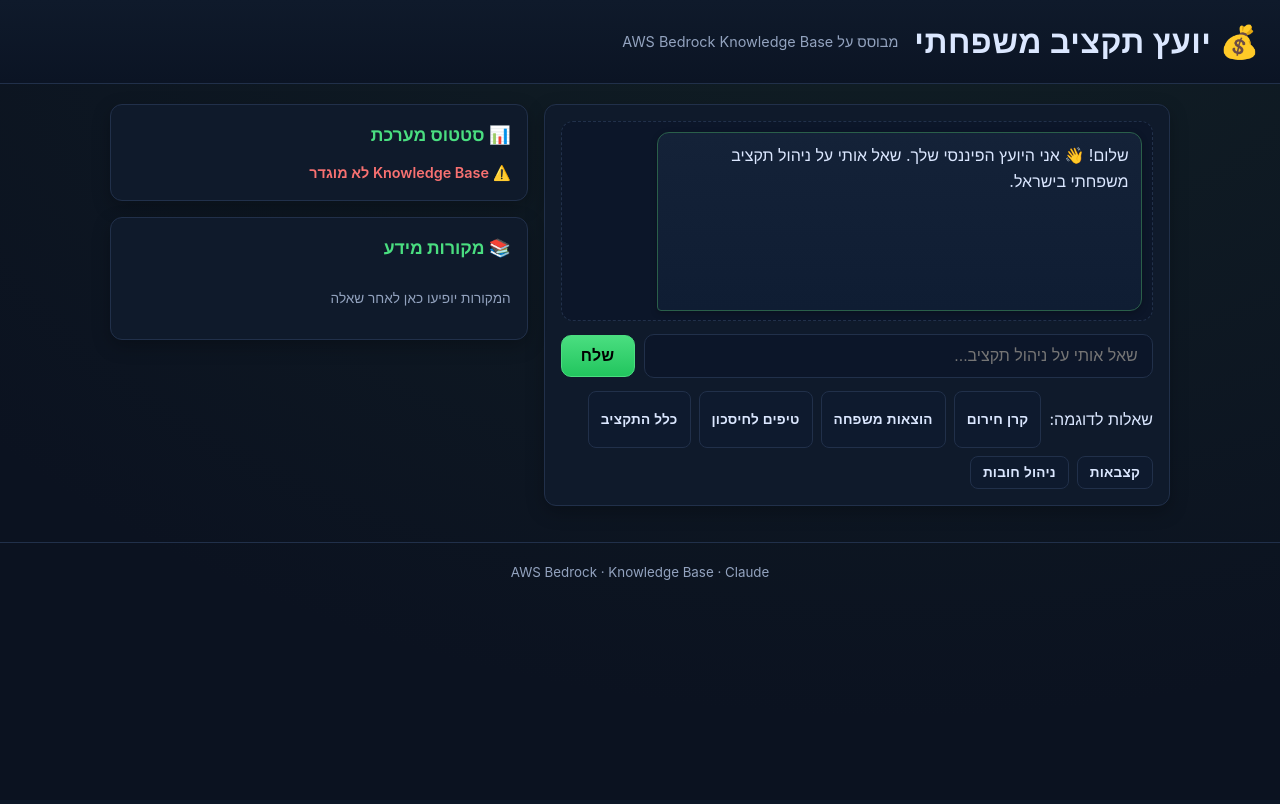
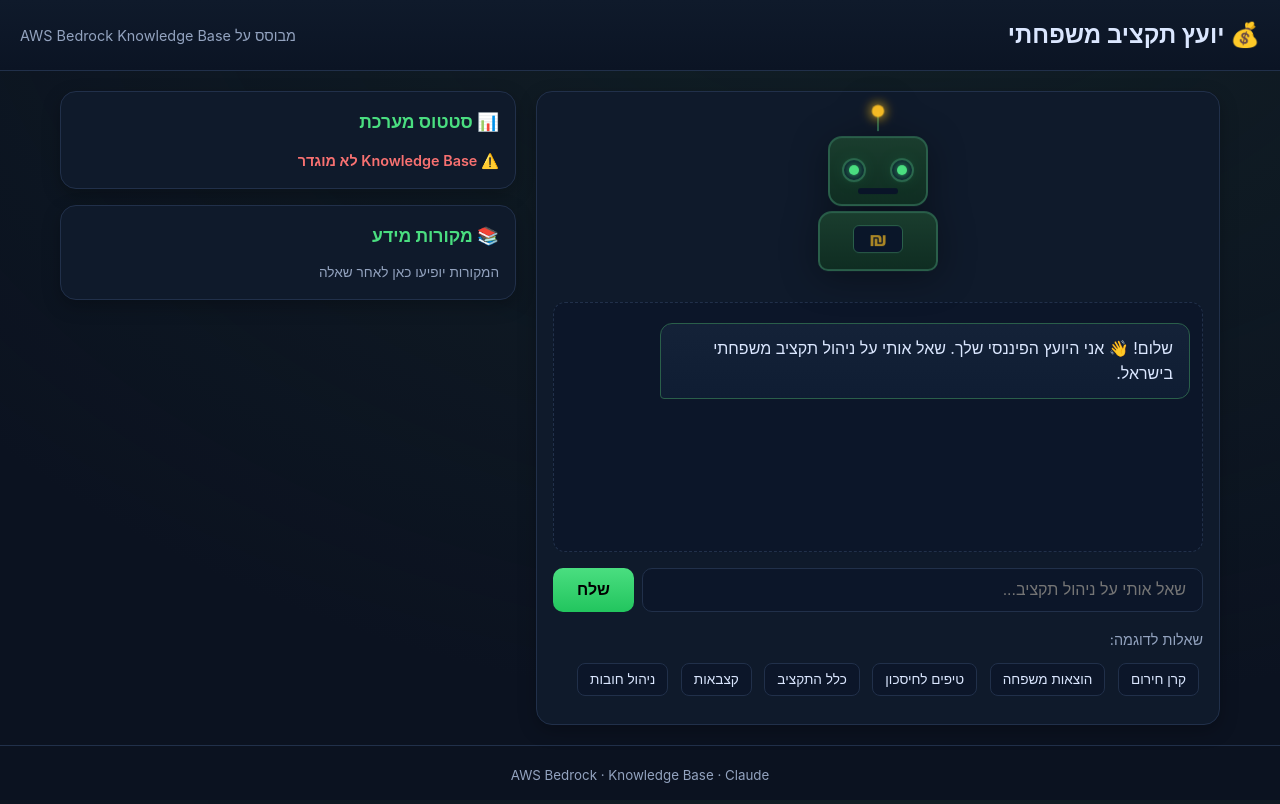
Before and after one commit to asafAtriis/budget-assistant, a Flask app: page / in a window 1280 px wide. Before the commit the page ends 580 px from the top, so only its background shows below. Run offline with Flask 3, Linux system fonts and the light colour scheme.

Commit message:
Enhance chat interface with robot animation and example questions; improve user interaction and visual appeal

```diff
--- a/static/css/main.css
+++ b/static/css/main.css
@@ -5,7 +5,7 @@
   --border: #21304a;
   --text: #dbe7ff;
   --muted: #93a3bf;
-  --accent: #4ade80;      /* Green for money theme */
+  --accent: #4ade80;
   --accent-2: #22c55e;
   --user: #1f2c44;
   --bot: #142238;
@@ -13,225 +13,145 @@
   --gold: #fbbf24;
 }
 
-* { box-sizing: border-box; }
-html, body { height: 100%; margin: 0; }
+* { box-sizing: border-box; margin: 0; padding: 0; }
+html, body { height: 100%; }
 body {
-  font-family: -apple-system, BlinkMacSystemFont, 'Segoe UI', Roboto, 'Helvetica Neue', Arial, sans-serif;
+  font-family: -apple-system, BlinkMacSystemFont, 'Segoe UI', Roboto, sans-serif;
   background: radial-gradient(1200px 800px at 70% -10%, #1e3a2f55, transparent), var(--bg);
   color: var(--text);
   line-height: 1.6;
   direction: rtl;
 }
 
+/* Header & Footer */
 .header {
   padding: 1rem 1.25rem;
   border-bottom: 1px solid var(--border);
   background: linear-gradient(180deg, #0f1a2b, #0b1424);
   display: flex;
   align-items: center;
-  gap: 1rem;
+  justify-content: space-between;
 }
-.header h1 { margin: 0; font-weight: 700; letter-spacing: .5px; }
+.header h1 { font-size: 1.5rem; font-weight: 700; }
 .header .subtitle { color: var(--muted); font-size: 0.9rem; }
+.footer { padding: 1rem; text-align: center; color: var(--muted); border-top: 1px solid var(--border); }
 
-.footer {
-  padding: 1rem 1.25rem;
-  border-top: 1px solid var(--border);
-  text-align: center;
-  color: var(--muted);
-}
+/* Layout */
+.container { max-width: 1200px; margin: 0 auto; padding: 1.25rem; }
+.grid { display: grid; grid-template-columns: 1.5fr 1fr; gap: 1.25rem; }
+@media (max-width: 900px) { .grid { grid-template-columns: 1fr; } }
+.col { min-width: 0; }
+.card { background: var(--card); border: 1px solid var(--border); border-radius: 16px; box-shadow: 0 6px 18px var(--shadow); padding: 1rem; }
+.card h2 { margin: 0 0 0.75rem 0; font-size: 1.1rem; color: var(--accent); }
+.docs-col .card + .card { margin-top: 1rem; }
 
-.container { max-width: 1100px; margin: 0 auto; padding: 1.25rem; }
-
-.grid { display: grid; grid-template-columns: 1.4fr .9fr; gap: 1rem; }
-@media (max-width: 980px) {
-  .grid { grid-template-columns: 1fr; }
-}
-
-.card {
-  background: var(--card);
-  border: 1px solid var(--border);
-  border-radius: 16px;
-  box-shadow: 0 6px 18px var(--shadow);
-  padding: 1rem;
-}
-.card h2 { margin: 0 0 0.75rem 0; font-size: 1.1rem; color: var(--accent); }
-
-.small { font-size: .9rem; }
-.muted { color: var(--muted); }
-
-/* Robot --------------------------------------------------- */
-.robot-stage { display: flex; justify-content: center; padding-top: .25rem; }
+/* Robot */
+.robot-stage { display: flex; justify-content: center; padding: 0.5rem 0 1rem 0; }
 .robot {
-  position: relative; width: 180px; height: 220px;
+  position: relative; width: 140px; height: 170px;
   filter: drop-shadow(0 6px 18px rgba(0,0,0,.35));
   animation: float 4s ease-in-out infinite;
 }
 @keyframes float { 0%,100%{transform:translateY(0)} 50%{transform:translateY(-6px)} }
 
 .robot .head {
-  position: absolute; top: 30px; left: 25px; right: 25px; height: 90px;
+  position: absolute; top: 25px; left: 20px; right: 20px; height: 70px;
   background: linear-gradient(180deg, #1a3d2e, #0f2d22);
-  border: 2px solid #2a5f4a; border-radius: 16px;
+  border: 2px solid #2a5f4a; border-radius: 14px;
 }
-.robot .eyes { position: absolute; top: 28px; left: 0; right: 0; display: flex; justify-content: space-around; }
+.robot .eyes { position: absolute; top: 20px; left: 0; right: 0; display: flex; justify-content: space-around; }
 .eye {
-  width: 30px; height: 30px; background: #0a1629; border: 2px solid #2a5f4a; border-radius: 50%;
-  display: grid; place-items: center; overflow: hidden;
+  width: 24px; height: 24px; background: #0a1629; border: 2px solid #2a5f4a; border-radius: 50%;
+  display: grid; place-items: center;
 }
 .eye i {
-  display: block; width: 12px; height: 12px; background: var(--accent); border-radius: 50%;
+  display: block; width: 10px; height: 10px; background: var(--accent); border-radius: 50%;
   box-shadow: 0 0 10px var(--accent), 0 0 20px rgba(74, 222, 128, 0.4);
   animation: blink 4.5s infinite;
 }
 @keyframes blink { 0%,92%,100%{transform:scaleY(1)} 94%{transform:scaleY(.1)} 96%{transform:scaleY(1)} }
 
 .robot .mouth {
-  position: absolute; bottom: 12px; left: 50%; width: 60px; height: 8px; transform: translateX(-50%);
-  background: #091428; border-radius: 6px; box-shadow: inset 0 -1px 0 #203252;
+  position: absolute; bottom: 10px; left: 50%; width: 40px; height: 6px; transform: translateX(-50%);
+  background: #091428; border-radius: 4px;
 }
-.robot.thinking .mouth { animation: speak .42s linear infinite; }
-@keyframes speak { 0%,100%{height:8px} 50%{height:16px} }
+.robot.thinking .mouth { animation: speak .4s linear infinite; }
+@keyframes speak { 0%,100%{height:6px} 50%{height:14px} }
 
 .robot .body {
-  position: absolute; top: 125px; left: 10px; right: 10px; height: 85px;
+  position: absolute; top: 100px; left: 10px; right: 10px; height: 60px;
   background: linear-gradient(180deg, #1a3d2e, #0f2d22);
-  border: 2px solid #2a5f4a; border-radius: 18px 18px 12px 12px;
+  border: 2px solid #2a5f4a; border-radius: 14px 14px 10px 10px;
 }
 .robot .body .panel {
-  position: absolute; left: 50%; top: 18px; transform: translateX(-50%);
-  width: 70px; height: 36px; border-radius: 8px; background: #0a1629; border: 1px solid #2a5f4a;
-  box-shadow: 0 0 12px #2b4776 inset;
+  position: absolute; left: 50%; top: 12px; transform: translateX(-50%);
+  width: 50px; height: 28px; border-radius: 6px; background: #0a1629; border: 1px solid #2a5f4a;
   display: flex; align-items: center; justify-content: center;
 }
 .robot .body .panel .shekel {
-  font-size: 1.5rem; color: var(--gold); font-weight: bold;
+  font-size: 1.2rem; color: var(--gold); font-weight: bold;
   animation: pulse-gold 2s ease-in-out infinite;
 }
 @keyframes pulse-gold { 0%,100%{opacity:1} 50%{opacity:0.5} }
 
-.robot .antenna { position: absolute; top: 0; left: 50%; width: 2px; height: 24px; background: #2a5f4a; transform: translateX(-50%); }
+.robot .antenna { position: absolute; top: 0; left: 50%; width: 2px; height: 20px; background: #2a5f4a; transform: translateX(-50%); }
 .robot .antenna .tip {
-  position: absolute; top: -8px; left: -6px; width: 14px; height: 14px; border-radius: 50%; background: var(--gold);
+  position: absolute; top: -6px; left: -5px; width: 12px; height: 12px; border-radius: 50%; background: var(--gold);
   box-shadow: 0 0 10px var(--gold), 0 0 18px rgba(251, 191, 36, 0.4);
   animation: pulse 1.6s ease-in-out infinite;
 }
-@keyframes pulse { 0%,100%{transform:scale(1);opacity:1} 50%{transform:scale(1.2);opacity:.8} }
+@keyframes pulse { 0%,100%{transform:scale(1);opacity:1} 50%{transform:scale(1.15);opacity:.8} }
 
-/* Messages ------------------------------------------------ */
+/* Messages */
 .messages {
-  max-height: 48vh; min-height: 200px; overflow: auto; padding: .6rem; display: grid; gap: .6rem;
-  border: 1px dashed var(--border); border-radius: 12px; background: #0c1629;
+  min-height: 250px; max-height: 45vh; overflow-y: auto; padding: 0.75rem;
+  border: 1px dashed var(--border); border-radius: 12px; background: #0c1629; margin-bottom: 1rem;
 }
 .bubble {
-  max-width: 85%; padding: .65rem .8rem; border-radius: 12px; line-height: 1.6;
-  word-wrap: break-word; white-space: pre-wrap; box-shadow: 0 2px 6px rgba(0,0,0,.25);
+  max-width: 85%; padding: 0.7rem 1rem; margin: 0.5rem 0; border-radius: 12px;
+  line-height: 1.6; word-wrap: break-word; white-space: pre-wrap;
 }
-.bubble.user {
-  margin-right: auto;
-  background: linear-gradient(180deg, var(--user), #172235);
-  border: 1px solid #2a3d5f;
-  border-radius: 12px 12px 4px 12px;
+.bubble.user { background: linear-gradient(180deg, var(--user), #172235); margin-right: auto; border-bottom-right-radius: 4px; }
+.bubble.bot { background: linear-gradient(180deg, var(--bot), #0f1d33); margin-left: auto; border: 1px solid #2a5f4a; border-bottom-left-radius: 4px; }
+
+/* Chat Form */
+.chat-form { display: flex; gap: 0.5rem; margin-bottom: 1rem; }
+.chat-form input {
+  flex: 1; padding: 0.75rem 1rem; border-radius: 10px; border: 1px solid var(--border);
+  background: #0c1629; color: var(--text); font-size: 1rem;
 }
-.bubble.bot {
-  margin-left: auto;
-  background: linear-gradient(180deg, var(--bot), #0f1d33);
-  border: 1px solid #2a5f4a;
-  border-radius: 12px 12px 12px 4px;
+.chat-form input:focus { outline: none; border-color: var(--accent); box-shadow: 0 0 0 2px rgba(74, 222, 128, 0.2); }
+.chat-form button {
+  padding: 0.75rem 1.5rem; border-radius: 10px; border: none;
+  background: linear-gradient(180deg, var(--accent), var(--accent-2));
+  color: #000; font-weight: 600; font-size: 1rem; cursor: pointer;
 }
+.chat-form button:hover { filter: brightness(1.1); }
 
-/* Chat form ---------------------------------------------- */
-.chat-form { display: grid; grid-template-columns: 1fr auto; gap: .6rem; align-items: center; }
-.chat-form input[type="text"] {
-  width: 100%; padding: .75rem .9rem; border-radius: 10px; border: 1px solid var(--border);
-  background: #0c1629; color: var(--text); outline: none; font-size: 1rem;
+/* Examples */
+.examples { margin-bottom: 0.5rem; }
+.examples p { color: var(--muted); margin-bottom: 0.5rem; font-size: 0.9rem; }
+.example-btn {
+  padding: 0.5rem 0.75rem; margin: 0.25rem; border-radius: 8px;
+  border: 1px solid var(--border); background: #0c1629; color: var(--text);
+  cursor: pointer; font-size: 0.85rem; transition: all 0.2s;
 }
-.chat-form input:focus { border-color: var(--accent); box-shadow: 0 0 0 2px rgba(74, 222, 128, 0.2); }
-.controls { display: flex; gap: .5rem; align-items: center; }
-.k-label { display: flex; align-items: center; gap: .35rem; color: var(--muted); font-size: 0.9rem; }
-.k-label input { width: 50px; padding: 0.5rem; border-radius: 6px; border: 1px solid var(--border); background: #0c1629; color: var(--text); text-align: center; }
+.example-btn:hover { border-color: var(--accent); background: #142238; }
 
-button {
-  padding: .7rem 1.2rem; border-radius: 10px; border: 1px solid var(--accent);
-  background: linear-gradient(180deg, var(--accent), var(--accent-2)); color: #000; cursor: pointer;
-  font-weight: 600; letter-spacing: .2px; font-size: 1rem;
-}
-button:hover { filter: brightness(1.1); }
-button:disabled { opacity: .6; cursor: not-allowed; }
-
-/* Status box */
+/* Status & Sources */
 .status-box { font-size: 0.9rem; }
 .status-ok { color: var(--accent); font-weight: 600; margin-bottom: 0.5rem; }
 .status-error { color: #f87171; font-weight: 600; }
-.status-detail { color: var(--muted); font-size: 0.85rem; }
+.status-detail { color: var(--muted); font-size: 0.85rem; margin-top: 0.25rem; }
 
-/* Context list */
-.context-list {
-  padding-right: 1.2rem;
-  margin: 0.5rem 0 0 0;
-  font-size: 0.85rem;
-  color: var(--muted);
-}
-.context-list li {
-  margin-bottom: 0.75rem;
-  padding-bottom: 0.75rem;
-  border-bottom: 1px dashed var(--border);
-}
-.context-list li:last-child { border-bottom: none; }
-
-/* Example buttons */
-.examples { display: flex; flex-wrap: wrap; gap: 0.5rem; }
-.example-btn {
-  padding: 0.5rem 0.75rem;
-  font-size: 0.85rem;
-  background: #0e1a2e;
-  border: 1px solid var(--border);
-  color: var(--text);
-  border-radius: 8px;
-  cursor: pointer;
-}
-.example-btn:hover {
-  border-color: var(--accent);
-  background: #142238;
-}
-
-/* Side column */
-.docs-col .card + .card { margin-top: 1rem; }
-
-/* Columns */
-.col { min-width: 0; }
-.chat-col { display: grid; gap: .8rem; }
-
-/* Details/Summary */
-details summary {
-  cursor: pointer;
-  color: var(--muted);
-  font-size: 0.9rem;
-}
-details summary:hover { color: var(--text); }
+.sources-box { font-size: 0.85rem; max-height: 300px; overflow-y: auto; }
+.sources-list { padding-right: 1.2rem; margin: 0; list-style: none; }
+.sources-list li { margin-bottom: 0.75rem; padding-bottom: 0.75rem; border-bottom: 1px dashed var(--border); color: var(--muted); line-height: 1.5; }
+.sources-list li:last-child { border-bottom: none; margin-bottom: 0; padding-bottom: 0; }
+.muted { color: var(--muted); }
 
 /* Scrollbar */
-::-webkit-scrollbar { width: 8px; }
+::-webkit-scrollbar { width: 6px; }
 ::-webkit-scrollbar-track { background: var(--bg); }
-::-webkit-scrollbar-thumb { background: var(--border); border-radius: 4px; }
+::-webkit-scrollbar-thumb { background: var(--border); border-radius: 3px; }
 ::-webkit-scrollbar-thumb:hover { background: #3a5070; }
-
-/* Grid layout */
-.grid { display: grid; grid-template-columns: 1.5fr 1fr; gap: 1rem; }
-@media (max-width: 900px) { .grid { grid-template-columns: 1fr; } }
-.col { min-width: 0; }
-.card { background: #0f1a2b; border: 1px solid #21304a; border-radius: 12px; padding: 1rem; margin-bottom: 1rem; }
-.card h2 { margin: 0 0 0.75rem 0; font-size: 1.1rem; color: #4ade80; }
-
-/* Status */
-.status-box { font-size: 0.9rem; }
-.status-ok { color: #4ade80; font-weight: 600; margin-bottom: 0.5rem; }
-.status-error { color: #f87171; font-weight: 600; }
-.status-detail { color: #93a3bf; font-size: 0.85rem; }
-
-/* Sources */
-.sources-box { font-size: 0.85rem; max-height: 300px; overflow-y: auto; }
-.sources-list { padding-right: 1.2rem; margin: 0; }
-.sources-list li { margin-bottom: 0.75rem; padding-bottom: 0.75rem; border-bottom: 1px dashed #21304a; color: #93a3bf; line-height: 1.5; }
-.sources-list li:last-child { border-bottom: none; }
-.muted { color: #93a3bf; }
--- a/templates/index.html
+++ b/templates/index.html
@@ -1,25 +1,47 @@
 {% extends "base.html" %}
 {% block content %}
 <section class="grid">
+  <!-- Chat Column -->
   <div class="col chat-col card">
+    <div class="robot-stage">
+      <div id="robot" class="robot">
+        <div class="antenna"><span class="tip"></span></div>
+        <div class="head">
+          <div class="eyes">
+            <span class="eye left"><i></i></span>
+            <span class="eye right"><i></i></span>
+          </div>
+          <div class="mouth"></div>
+        </div>
+        <div class="body">
+          <div class="panel">
+            <span class="shekel">₪</span>
+          </div>
+        </div>
+      </div>
+    </div>
+
     <div id="messages" class="messages">
       <div class="bubble bot">שלום! 👋 אני היועץ הפיננסי שלך. שאל אותי על ניהול תקציב משפחתי בישראל.</div>
     </div>
+
     <form id="chat-form" class="chat-form">
       <input id="chat-input" type="text" placeholder="שאל אותי על ניהול תקציב..." required />
       <button type="submit">שלח</button>
     </form>
+
     <div class="examples">
       <p>שאלות לדוגמה:</p>
-      <button type="button" class="example-btn">קרן חירום</button>
-      <button type="button" class="example-btn">הוצאות משפחה</button>
-      <button type="button" class="example-btn">טיפים לחיסכון</button>
-      <button type="button" class="example-btn">כלל התקציב</button>
-      <button type="button" class="example-btn">קצבאות</button>
-      <button type="button" class="example-btn">ניהול חובות</button>
+      <button type="button" class="example-btn" data-question="כמה כסף צריך לשים בקרן חירום?">קרן חירום</button>
+      <button type="button" class="example-btn" data-question="מהן ההוצאות הטיפוסיות של משפחה בישראל?">הוצאות משפחה</button>
+      <button type="button" class="example-btn" data-question="איך אפשר לחסוך בהוצאות החודשיות?">טיפים לחיסכון</button>
+      <button type="button" class="example-btn" data-question="מה זה כלל 50/30/20 לניהול תקציב?">כלל התקציב</button>
+      <button type="button" class="example-btn" data-question="כמה קצבת ילדים מקבלים בישראל?">קצבאות</button>
+      <button type="button" class="example-btn" data-question="איך לנהל חובות והלוואות בצורה נכונה?">ניהול חובות</button>
     </div>
   </div>
 
+  <!-- Info Column -->
   <div class="col docs-col">
     <section class="card">
       <h2>📊 סטטוס מערכת</h2>
@@ -42,6 +64,7 @@
   const input = document.getElementById("chat-input");
   const status = document.getElementById("status");
   const sources = document.getElementById("sources");
+  const robot = document.getElementById("robot");
 
   function addBubble(text, who) {
     const div = document.createElement("div");
@@ -54,7 +77,7 @@
 
   function showSources(context) {
     if (!context || context.length === 0) {
-      sources.innerHTML = '<p class="muted">לא נמצאו מקורות</p>';
+      sources.innerHTML = '<p class="muted">לא נמצאו מקורות נוספים</p>';
       return;
     }
     let html = '<ul class="sources-list">';
@@ -69,6 +92,7 @@
     addBubble(question, "user");
     const bot = addBubble("מחפש תשובה...", "bot");
     sources.innerHTML = '<p class="muted">מחפש מקורות...</p>';
+    robot.classList.add("thinking");
 
     try {
       const res = await fetch("/ask", {
@@ -88,30 +112,37 @@
     } catch(e) {
       bot.textContent = "שגיאת חיבור לשרת";
       sources.innerHTML = '<p class="muted">שגיאת חיבור</p>';
+    } finally {
+      robot.classList.remove("thinking");
     }
   }
 
+  // Example buttons - use data-question attribute
   document.querySelectorAll(".example-btn").forEach(function(btn) {
     btn.addEventListener("click", function() {
-      askQuestion(btn.textContent);
+      var question = btn.getAttribute("data-question");
+      askQuestion(question);
     });
   });
 
+  // Form submit
   form.addEventListener("submit", function(e) {
     e.preventDefault();
-    const q = input.value.trim();
+    var q = input.value.trim();
     if (q) {
       askQuestion(q);
       input.value = "";
     }
   });
 
+  // Health check
   fetch("/health")
     .then(function(r) { return r.json(); })
     .then(function(d) {
       if (d.knowledge_base_configured) {
         status.innerHTML = '<div class="status-ok">✅ מחובר</div>' +
           '<div class="status-detail">Region: ' + d.region + '</div>' +
+          '<div class="status-detail">Model: ' + d.model + '</div>' +
           '<div class="status-detail">KB: ' + (d.knowledge_base_id || 'N/A') + '</div>';
       } else {
         status.innerHTML = '<div class="status-error">⚠️ Knowledge Base לא מוגדר</div>';
```
